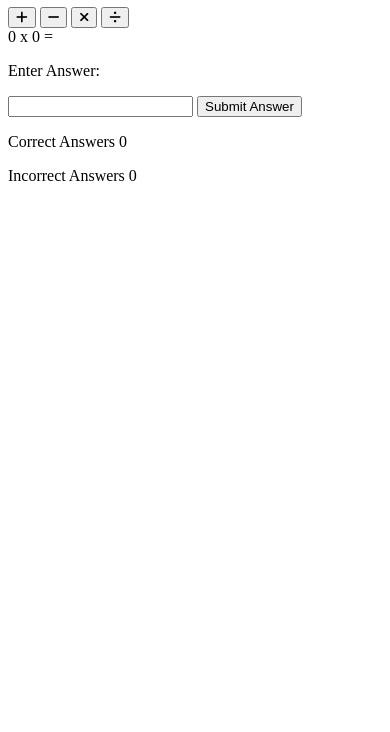
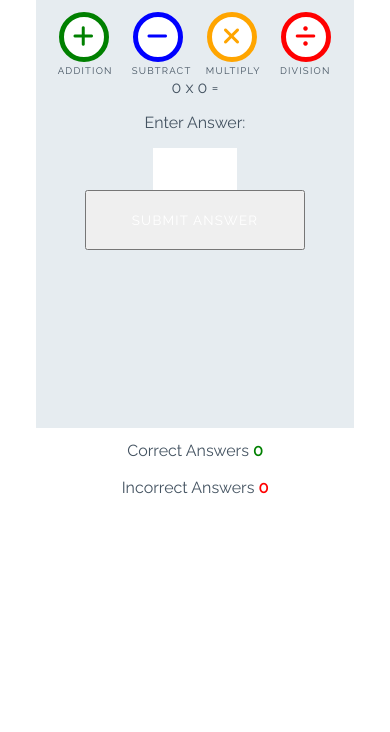
Before and after one commit to Andr3w88/love-math, a plain HTML site: page index.html in a window 390 px wide. Shown: the part 112-844 px from the top of the page. Drawn offline with Linux system fonts and the light colour scheme.

Commit message:
Add stryle for game

```diff
--- a/assets/css/style.css
+++ b/assets/css/style.css
@@ -0,0 +1,254 @@
+/* --------- Global style */
+
+body {
+    background-color: white;
+    font-family: "Raleway", sans-serif;
+    color: #445361;
+    text-align: center;
+}
+
+/* --------- Heading */
+
+.heading {
+    text-align: center;
+    font-size: 2.5rem;
+}
+
+.logo {
+    height: 40px;
+    padding-right: 5px;
+}
+
+/* --------- Game layout */
+
+.game-area {
+    background-color: #E6ECF0;
+    box-sizing: border-box;
+    width: 85%;
+    height: 65vh;
+    max-height: 450px;
+    max-width: 830px;
+    margin-left: auto;
+    margin-right: auto;
+    padding: 1%;
+}
+
+.question-area {
+    width: 50%;
+    font-size: 2rem;
+    margin: auto;
+    padding: 50px 0;
+}
+
+.question-area span {
+    padding: 0 15px;
+}
+
+.score-area {
+    margin: 5px auto;
+    width: 60%;
+    font-size: 1.2rem;
+}
+
+.controls-area {
+    width: 85%;
+    margin: 30px auto;
+}
+
+#score {
+    color: green;
+    font-weight: bold;
+}
+
+#incorrect {
+    color: red;
+    font-weight: bold;
+}
+
+.answer-message {
+    display: none;
+    font-size: 1rem;
+}
+
+#answer-box {
+    border: none;
+    color: #445361;
+    display: inline-block;
+    height: 40px;
+    width: 80px;
+    font-size: 1.2rem;
+}
+
+.scores {
+    display: inline-block;
+    padding: 25px;
+}
+
+/* --------- Buttons */
+
+.btn {
+    width: 220px;
+    height: 60px;
+    font-family: "Raleway", sans-serif;
+    text-transform: uppercase;
+    letter-spacing: 1.2px;
+    color: white;
+}
+
+.btn:focus {
+    outline: none;
+}
+
+.btn--big {
+    padding-top: 10px;
+    border-radius: 50%;
+    background-color: white;
+    border: 10px solid;
+    width: 100px;
+    height: 100px;
+    font-size: 3.2rem;
+    margin: 0 30px;
+    transition: all 0.5s;
+}
+
+.btn--big::after {
+    content: attr(data-type);
+    font-size: 1rem;
+    color: #445361;
+    position: relative;
+    left: -0.5em;
+}
+
+.btn--blue {
+    border-color: blue;
+    color: blue;
+}
+
+.btn--blue:active,
+.btn--blue:hover {
+    background-color: darkblue;
+    color: white;
+}
+
+.btn--orange {
+    border-color: orange;
+    color: orange;
+}
+
+.btn--orange:active,
+.btn--orange:hover {
+    background-color: darkorange;
+    color: white;
+}
+
+.btn--red {
+    border-color: red;
+    color: red;
+}
+
+.btn--red:active,
+.btn--red:hover {
+    background-color: darkred;
+    color: white;
+}
+
+.btn--green {
+    border-color: green;
+    color: green;
+}
+
+.btn--green:active,
+.btn--green:hover {
+    background-color: darkgreen;
+    color: white;
+}
+
+.btn--gray {
+    margin-top: 25px;
+    background-color: #445361;
+    border: 1px transparent;
+    border-radius: 20px;
+}
+
+.btn--gray:active,
+.btn--gray:hover {
+    background-color: #0d1013;
+}
+
+/* --------- Media queries */
+
+@media (max-width: 414px) {
+    .controls-area {
+        width: 100%;
+    }
+
+    .btn--big {
+        margin: 0 10px;
+        padding: 5px;
+        border: 5px solid;
+        width: 50px;
+        height: 50px;
+        font-size: 1.5rem;
+    }
+
+    .btn--big::after {
+        font-size: 0.6rem;
+        left: -0.7rem;
+    }
+
+    .question-area {
+        padding: 10% 0;
+        width: 100%;
+    }
+
+    .question-area span {
+        padding: 0;
+    }
+
+    .answer-message {
+        display: block;
+    }
+
+    #answer-box {
+        display: block;
+        margin: 0 auto;
+    }
+
+    .btn--gray {
+        margin-top: 0;
+    }
+
+    .score-area {
+        width: 100%;
+    }
+
+    .scores {
+        margin: 0.5em auto;
+        display: block;
+        padding: 5px;
+    }
+
+    .heading {
+        font-size: 2rem;
+    }
+}
+
+@media (max-width: 320px) {
+    .game-area {
+        height: 70vh;
+    }
+
+    .controls-area {
+        width: 75%;
+        margin: 10px auto;
+    }
+
+    .btn--big {
+        margin: 10px 10px;
+    }
+
+    .question-area {
+        padding: 10px 0;
+    }
+
+}
--- a/index.html
+++ b/index.html
@@ -16,20 +16,19 @@
 
 <body>
     <h1 class="heading">
-        <img src="./assets/images/logo.png" alt="logo" class="logo">Love Maths
-    </h1>
+        <img src="./assets/images/logo.png" alt="logo" class="logo">Love Maths</h1>
     <div class="game-area">
         <div class="controls-area">
-            <button class="btn btn--big btn--green">
+            <button data-type="addition" class="btn btn--big btn--green">
                 <i class="fa-solid fa-plus"></i>
             </button>
-            <button class="btn btn--big btn--blue">
+            <button data-type="subtract" class="btn btn--big btn--blue">
                 <i class="fa-solid fa-minus"></i>
             </button>
-            <button class="btn btn--big btn--orange">
+            <button data-type="multiply" class="btn btn--big btn--orange">
                 <i class="fa-solid fa-times"></i>
             </button>
-            <button class="btn btn--big btn--red">
+            <button data-type="division" class="btn btn--big btn--red">
                 <i class="fa-solid fa-divide"></i>
             </button>
             <div class="quetion-area">
@@ -39,7 +38,7 @@
                 <span>=</span>
                 <p class="answer-message">Enter Answer:</p>
                 <input type="number" id="answer-box">
-                <button class="btn btn--grey">Submit Answer</button>
+                <button data-type="submit" class="btn btn--grey">Submit Answer</button>
             </div>
         </div>
     </div>
```
